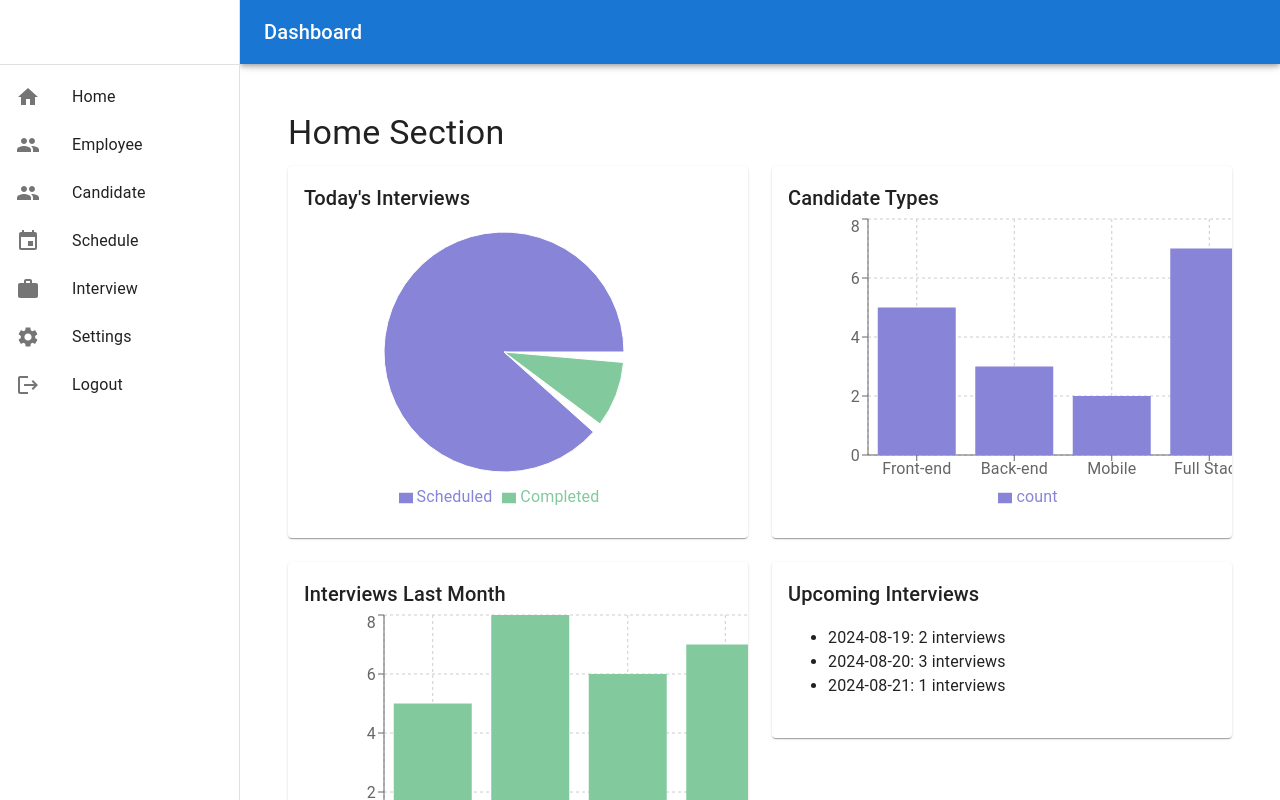
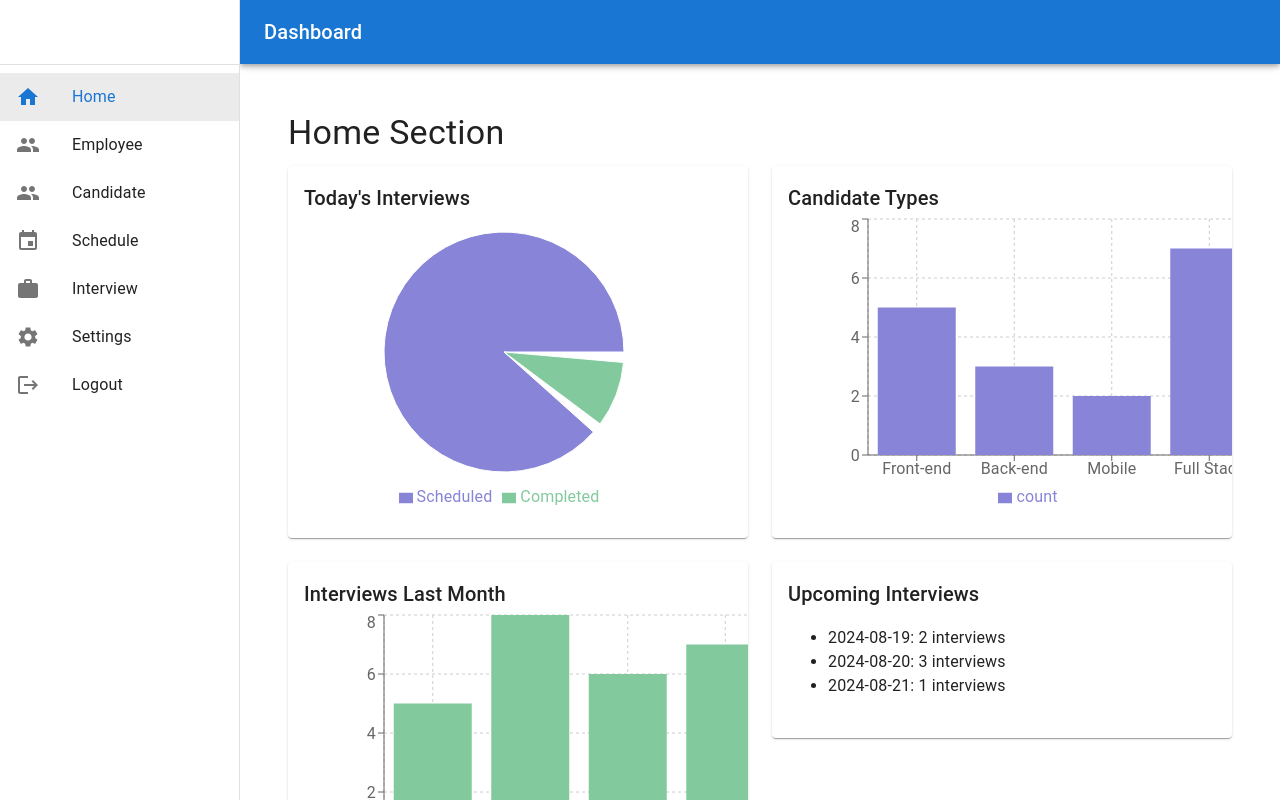
Before and after one commit to rohitsmart/react_candidatePKS, a React (Create React App) app: page /dashboard in a window 1280 px wide. Shown: the top 800 px of the page. Built offline with nearby package versions, Linux system fonts and the light colour scheme; sample sign-in values are in the browser's storage.

Commit message:
highlighter done

```diff
--- a/src/page/Dashboard.js
+++ b/src/page/Dashboard.js
@@ -26,9 +26,11 @@ const Dashboard = (props) => {
     const dispatch = useDispatch();
     const showSnackbar = useContext(SnackbarContext);
     const navigate = useNavigate();
+
     useEffect(() => {
         document.title = 'Dashboard';
     }, []);
+
     const [mobileOpen, setMobileOpen] = React.useState(false);
     const [selectedSection, setSelectedSection] = useState('Home');
     const [scheduledCandidateId, setScheduledCandidateId] = useState(null);
@@ -44,6 +46,7 @@ const Dashboard = (props) => {
         setScheduledCandidateId(candidateId);
         handleSectionChange('Interview');
     };
+
     const handleSectionChange = (section) => {
         if (section === 'Logout') {
             handleLogout();
@@ -51,6 +54,7 @@ const Dashboard = (props) => {
             setSelectedSection(section);
         }
     };
+
     const handleLogout = () => {
         dispatch(clearToken());
         showSnackbar('You have been logged out successfully.', 'success');
@@ -92,7 +96,21 @@ const Dashboard = (props) => {
                             icon = null;
                     }
                     return (
-                        <ListItem button key={text} onClick={() => handleSectionChange(text)}>
+                        <ListItem
+                            button
+                            key={text}
+                            onClick={() => handleSectionChange(text)}
+                            selected={selectedSection === text} // Highlight the selected section
+                            sx={{
+                                '&.Mui-selected': {
+                                    backgroundColor: theme.palette.action.selected,
+                                    color: theme.palette.primary.main,
+                                    '& .MuiListItemIcon-root': {
+                                        color: theme.palette.primary.main,
+                                    },
+                                }
+                            }}
+                        >
                             <ListItemIcon>
                                 {icon}
                             </ListItemIcon>
```
